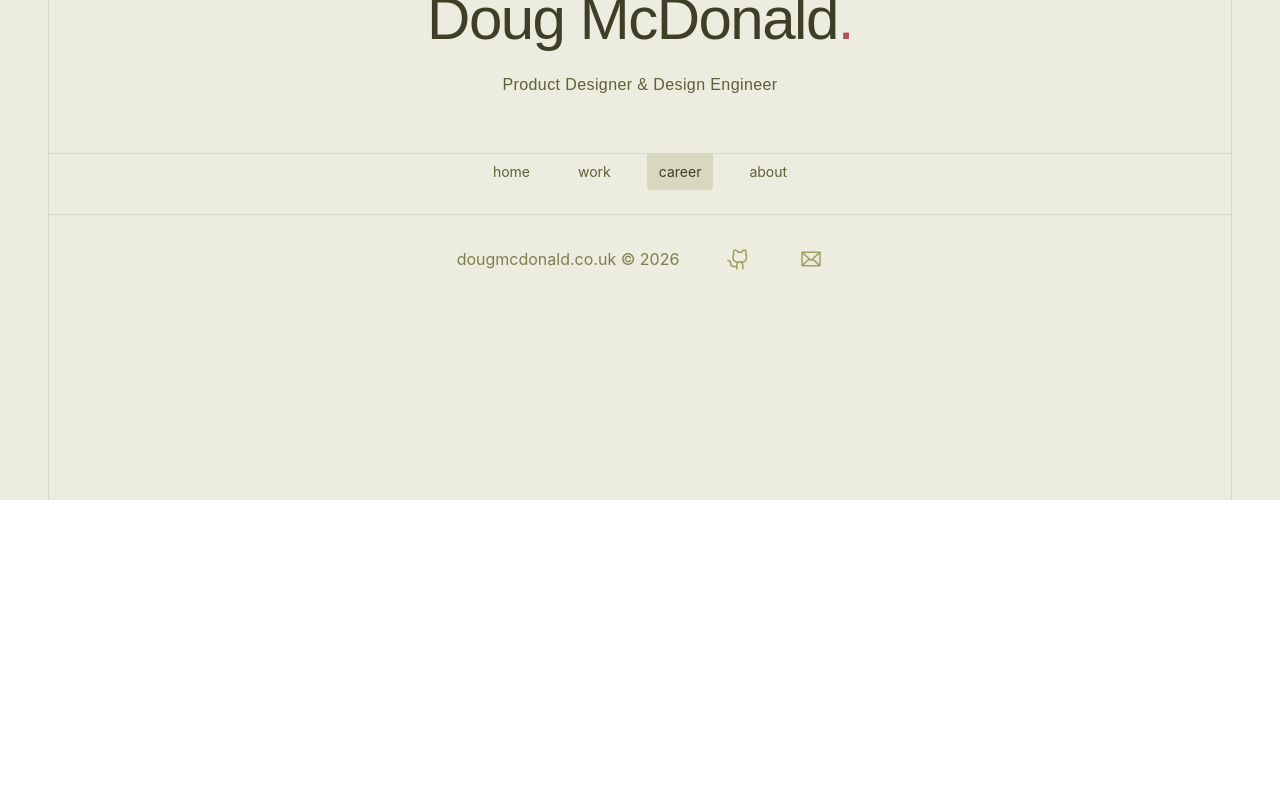
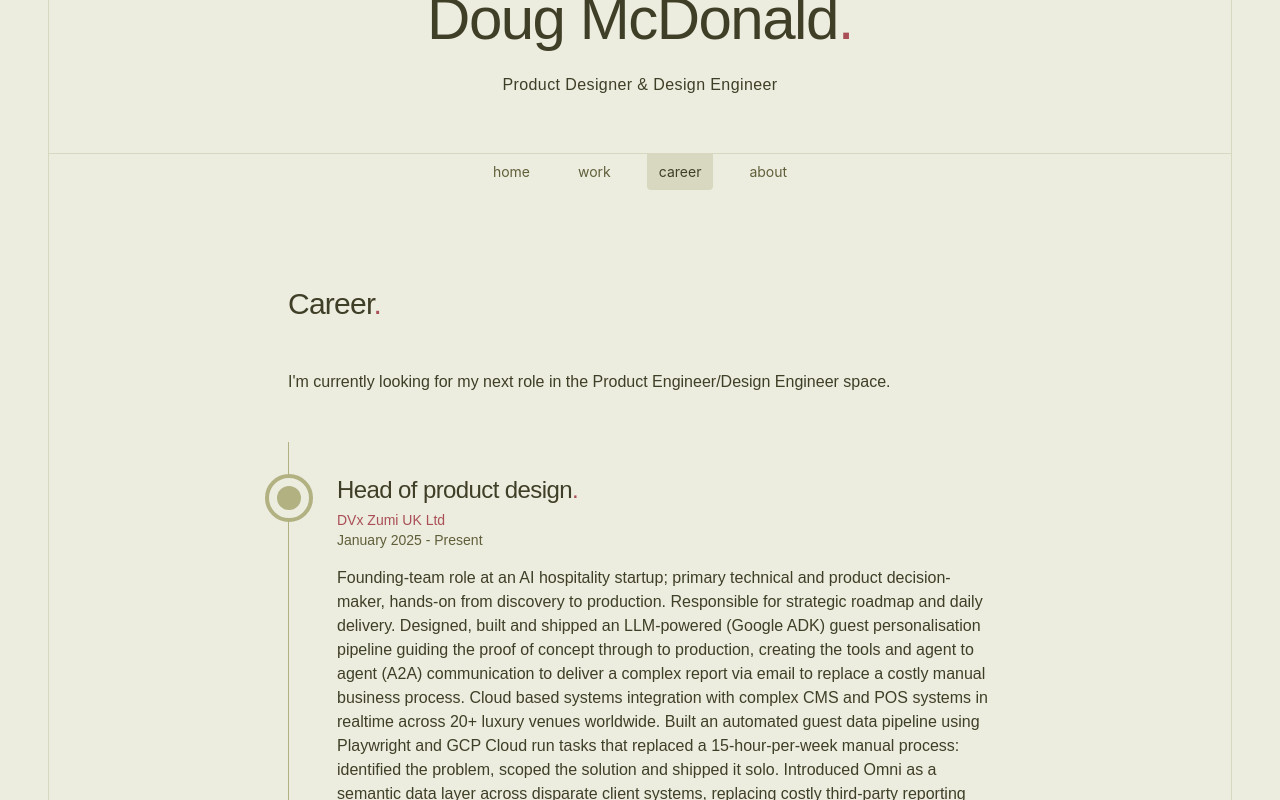
Before and after one commit to dougajmcdonald/dougmcdonald.co.uk-v2, a React (Vite) app: page /career in a window 1280 px wide. Shown: the part 300-1100 px from the top of the page. Before the commit the page ends 800 px from the top, so only its background shows below. Built offline with nearby package versions, Linux system fonts and the light colour scheme.

Commit message:
Add career page content

```diff
--- a/src/App.tsx
+++ b/src/App.tsx
@@ -6,6 +6,7 @@
 import { Home } from '@pages/Home'
 import { About } from '@pages/About'
 import { Work } from '@pages/Work'
+import { Career } from '@pages/Career'
 
 function App() {
   return (
@@ -15,7 +16,8 @@
       <Routes>
         <Route path="/" element={<Home />} />
         <Route path="/about" element={<About />} />
-        <Route path="/work" element={<Work />} />{' '}
+        <Route path="/work" element={<Work />} />
+        <Route path="/career" element={<Career />} />
       </Routes>
       <Footer />
     </Wrapper>
--- /dev/null
+++ b/src/components/Role.tsx
@@ -0,0 +1,51 @@
+import { Text } from '@components/Text'
+import { Heading } from '@components/Heading'
+import type { ReactNode } from 'react'
+
+export function TimePoint() {
+  return (
+    <div className="border-primary-400 bg-primary-100 -ml-6 flex size-12 shrink-0 items-center justify-center rounded-full border-4">
+      <div className="bg-primary-400 size-6 rounded-full"></div>
+    </div>
+  )
+}
+
+export interface RoleProps {
+  title: string
+  dates: string
+  company: string
+  children: ReactNode
+}
+
+export function Role({ title, dates, company, children }: RoleProps) {
+  return (
+    <section className="border-primary-400 flex border-l py-8">
+      <TimePoint />
+      <div className="ml-6 flex flex-col">
+        <Heading level={3}>{title}</Heading>
+        <Text tone="accent" size="sm" className="mt-1">
+          {company}
+        </Text>
+        <Text tone="subtle" size="sm" className="mb-4">
+          {dates}
+        </Text>
+        {children}
+      </div>
+    </section>
+  )
+}
+
+export function SubRole({ title, dates, company, children }: RoleProps) {
+  return (
+    <div className="my-8 ml-12 flex flex-col">
+      <Heading level={3}>{title}</Heading>
+      <Text tone="accent" size="sm" className="mt-1">
+        {company}
+      </Text>
+      <Text tone="subtle" size="sm" className="mb-4">
+        {dates}
+      </Text>
+      {children}
+    </div>
+  )
+}
--- a/src/components/Text.tsx
+++ b/src/components/Text.tsx
@@ -3,7 +3,7 @@
 
 interface TextProps {
   children: React.ReactNode
-  tone?: 'neutral' | 'subtle'
+  tone?: 'neutral' | 'subtle' | 'accent'
   weight?: 'regular' | 'medium' | 'strong'
   align?: 'left' | 'center' | 'right'
   size?: 'xs' | 'base' | 'sm' | 'lg' | 'xl' | '2xl' | '3xl' | '4xl' | '5xl' | '6xl'
@@ -12,8 +12,9 @@
 }
 
 const textToneClasses = {
-  neutral: ['text-primary-700'],
+  neutral: ['text-primary-800'],
   subtle: ['text-primary-700'],
+  accent: ['text-accent'],
 }
 
 const textWeightClasses = {
@@ -52,7 +53,7 @@
 }: TextProps): ReactNode {
   const HtmlElement = as ? as : `p`
 
-  const baseClasses = 'font-body '
+  const baseClasses = 'font-body'
 
   const toneClasses = textToneClasses[tone]
   const alignementClasses = textAlignmentClasses[align]
--- /dev/null
+++ b/src/pages/Career.tsx
@@ -0,0 +1,142 @@
+import { Article } from '@layout/Article'
+import { Heading } from '@components/Heading'
+import { Text } from '@components/Text'
+import { Role } from '@components/Role'
+import { SubRole } from '@components/Role'
+
+export function Career() {
+  return (
+    <Article>
+      <Heading level={2}>Career</Heading>
+      <Text>
+        I'm currently looking for my next role in the Product Engineer/Design Engineer space.
+      </Text>
+      <section className="flex flex-col">
+        <Role
+          title="Head of product design"
+          dates="January 2025 - Present"
+          company="DVx Zumi UK Ltd"
+        >
+          <Text>
+            Founding-team role at an AI hospitality startup; primary technical and product
+            decision-maker, hands-on from discovery to production. Responsible for strategic roadmap
+            and daily delivery. Designed, built and shipped an LLM-powered (Google ADK) guest
+            personalisation pipeline guiding the proof of concept through to production, creating
+            the tools and agent to agent (A2A) communication to deliver a complex report via email
+            to replace a costly manual business process. Cloud based systems integration with
+            complex CMS and POS systems in realtime across 20+ luxury venues worldwide. Built an
+            automated guest data pipeline using Playwright and GCP Cloud run tasks that replaced a
+            15-hour-per-week manual process: identified the problem, scoped the solution and shipped
+            it solo. Introduced Omni as a semantic data layer across disparate client systems,
+            replacing costly third-party reporting and standardising data delivery across the
+            product. Reframed how the engineering team scopes work (PR/FAQ framing with Shape Up
+            appetite sizing), making platform investment legible to non-technical leadership for the
+            first time. Designed and implemented the organisation's design system, including
+            automated design token export to tailwind variables for a multi tenant, white labeled
+            product.
+          </Text>
+        </Role>
+
+        <Role title="Head of user experience" dates="June 2023 - January 2025" company="Moneyhub">
+          <Text>
+            Senior leadership in a regulated Open Banking fintech, working alongside CTO, CCO and
+            Product Director on a multi-tenant white-label platform. HIred, mentored and coached
+            designers and engineers to own the full problem space running their own research and
+            presenting directly to engineering rather than handing over a file. Built a data model
+            linking behavioural analytics to measurable client outcomes, shifting the product
+            organisation from reactive feature delivery to an evidence-based roadmap. Led strategic
+            product initiatives alongside the product director to win and extend key commercial
+            contacts.
+          </Text>
+          <SubRole title="Lead UX developer" dates="June 2020 - June 2023" company="Moneyhub">
+            <Text>
+              First design-engineering hire and major front-end contributor in a 50-person
+              engineering organisation; sole owner of the front end design across the white-label
+              web app (and a packaged mobile app), from user research through build to shipped,
+              in-production UI. Designed, built and drove adoption of a unified white-label design
+              system with brand-token architecture in production at Standard Life, Mercer and Legal
+              & General. Adoption was earned through skill-sharing and documentation, not mandate.
+              Designed and delivered Moneyhub’s first Open Banking payment initiation (PISP)
+              capability, working directly with standards bodies; it handles £500k–£1m in payments
+              per month in production. Worked with the data science team to surface the
+              auto-categorisation engine’s top predictions in a single interaction; the engine now
+              powers categorisation for HSBC across several products. Designed and shipped tens of
+              features, including Savings Goals feature, trialled with Standard Life (over £500k in
+              goals set within the first two weeks) and rolled out across all clients.
+            </Text>
+          </SubRole>
+        </Role>
+
+        <Role
+          title="Principal Software Developer & UX Capability Lead"
+          dates="March 2019 - June 2020"
+          company="BMT Group"
+        >
+          <Text>
+            Built a new practice from zero to one: recruited, onboarded and mentored, and won round
+            a resistant function through sustained stakeholder work. Led MoD client engagements
+            resulting in a £60k contract renewal and a new £200k contract for a mobile application
+            for safety officers on major UK platforms. Experience working in government GDS
+            processes, with a project for the (GLAA) to reduce time taken to complete an application
+            process in a complex environment where decisions affected people’s lives. Continue to
+            lead, mentor and develop the department wide engineering capability.
+          </Text>
+          <SubRole
+            title="Senior Software Developer"
+            dates="July 2012 - March 2019"
+            company="BMT Group"
+          >
+            <Text>
+              Sixth hire in a department grown to 120; concurrent technical lead, scrum master and
+              project manager across classified defence programmes. Technical architect and lead on
+              numerous UK MoD and local government projects. Prime-contractor technical and delivery
+              lead on JUMP, a £1m/year, two-year classified programme; led 8 engineers and two
+              subcontractor organisations, and won the extension. Owner of the department's
+              innovation process, facilitating and supporting engineers to go outside their area of
+              expertise, try new ideas and bring those back to the team. Led and implemented the
+              department’s process improvement strategy, including the transition from vanilla JS to
+              React, from manual SQL scripts to source controlled database projects and VSS to git.
+              Ran the graduate interview and assessment process for several years and mentored
+              junior and mid-level engineers; I’m particularly proud that several of those hires are
+              now senior engineers.
+            </Text>
+          </SubRole>
+          <SubRole title="Software Developer" dates="February 2011 - July 2012" company="BMT Group">
+            <Text>
+              Led the migration of a large .NET Webforms estate onto ASP.NET MVC, retiring legacy
+              incrementally and enabling unit testing across core applications for the first time.
+              Built the company-wide Management Information System, which became critical
+              infrastructure during BMT’s ~£90m MARS tanker programme win. Influenced buy vs build
+              decisions for a complex gantt charting component to achieve this. Delivered
+              eCassandra, a UK MoD risk-reporting system (£200k) using Ext.NET and Sencha.js
+            </Text>
+          </SubRole>
+        </Role>
+
+        <Role
+          title="IT Systems Developer"
+          dates="August 2006 - February 2011"
+          company="National Milk Records"
+        >
+          <Text>
+            Built iReports, giving farmers real-time access to test results with filtering and
+            export, self-initiated, self-delivered, and still in active production today. Designed
+            and maintained a 100GB transactionally replicated SQL Server topology. Owned HAMSTA, the
+            microbiology testing application serving results for approximately 97% of UK dairy
+            farmers.
+          </Text>
+        </Role>
+        <Role title="Graduate Placement" dates="July 2005 - August 2006" company="Somerfield">
+          <Text>TODO</Text>
+        </Role>
+        <Role
+          title="BSc (Hons) Computer science"
+          dates="Sep 2002 - July 2005"
+          company="UWA (University of Wales, Aberystwyth)"
+        >
+          <Text>Undergraduate degree in Computer Science.</Text>
+        </Role>
+      </section>
+    </Article>
+  )
+}
--- a/src/pages/Home.tsx
+++ b/src/pages/Home.tsx
@@ -23,8 +23,8 @@
           <Text>
             {' '}
             This shapes my experience and passions, my core mantra is{' '}
-            <span className="font-bold">design for change</span> as I believe this applies
-            universally across design, engineering and organisations.
+            <span className="text-accent font-bold">design for change</span> as I believe this
+            applies universally across design, engineering and organisations.
           </Text>
         </section>
       </Article>
```
